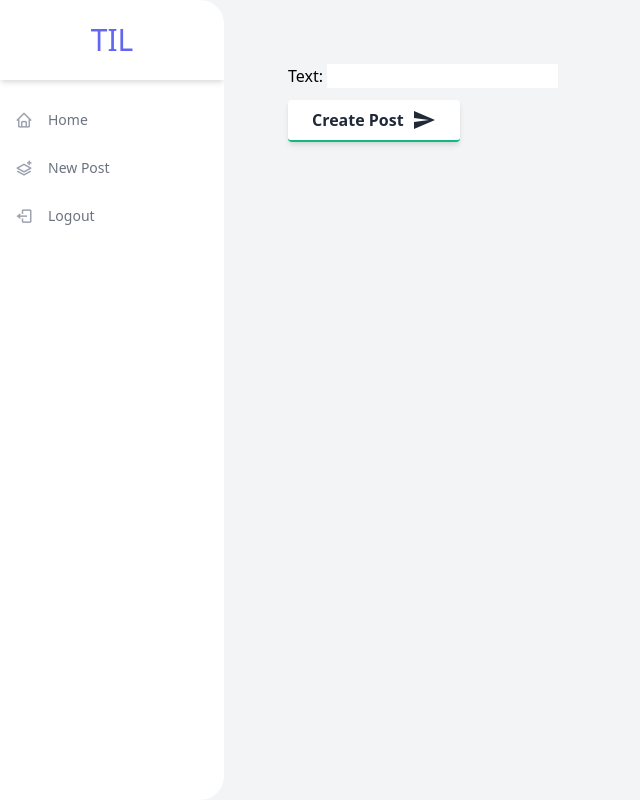
After one commit to Edipra98/django-201, a Django app: page /new/ in a window 1280 px wide. The commit adds this page. Shown: the whole page, without its empty margins (0-640 px from the left). Run offline with Django 3.2, Linux system fonts and the light colour scheme; a user stored in the database is signed in; tables that the repository leaves empty hold one stand-in row (values such as "Sample post"); some libraries are stand-ins or nearby versions.

Commit message:
Django lesson 517

```diff
--- a/feed/models.py
+++ b/feed/models.py
@@ -1,3 +1,4 @@
+from django.contrib.auth.models import User
 from django.db import models
 
 
@@ -5,5 +6,9 @@ from django.db import models
 class Post(models.Model):
 	text = models.CharField(max_length=240)
 	date = models.DateTimeField(auto_now=True)
+	author = models.ForeignKey(
+		User,
+		on_delete=models.CASCADE,
+	)
 	def __str__(self):
 		return self.text[0:100]
--- a/feed/urls.py
+++ b/feed/urls.py
@@ -5,4 +5,6 @@ app_name = "feed"
 
 urlpatterns = [
 	path("", views.HomePage.as_view(), name="index"),
+	path("<int:pk>/", views.PostDetailView.as_view(), name="detail"),
+	path("new/", views.CreateNewPost.as_view(), name="new_post"),
 ]
--- a/feed/views.py
+++ b/feed/views.py
@@ -1,6 +1,8 @@
 from typing import List
-from django.views.generic import ListView
+from django.views.generic import ListView, DetailView
+from django.views.generic.edit import CreateView
 from .models import Post
+from django.contrib.auth.mixins import LoginRequiredMixin
 
 class HomePage(ListView):
 	http_method_names = ['get']
@@ -8,3 +10,25 @@ class HomePage(ListView):
 	model = Post
 	context_object_name = "posts"
 	queryset = Post.objects.all().order_by('-id')[0:30]
+
+class PostDetailView(DetailView):
+	http_method_name = ['get']
+	template_name = "feed/detail.html"
+	model = Post
+	context_object_name = "post"
+
+class CreateNewPost(LoginRequiredMixin, CreateView):
+	model = Post
+	template_name = "feed/create.html"
+	fields = ['text']
+	success_url = "/"
+
+	def dispatch(self, request, *args, **kwargs):
+		self.request = request
+		return super().dispatch(request, *args, **kwargs)
+
+	def form_valid(self, form):
+		obj = form.save(commit=False)
+		obj.author = self.request.user
+		obj.save()
+		return super().form_valid(form)
--- /dev/null
+++ b/frontend/js/main.js
@@ -0,0 +1 @@
+console.log("Hello World")
--- /dev/null
+++ b/templates/feed/create.html
@@ -0,0 +1,20 @@
+{% extends "base.html" %}
+
+{% block title %}Create a new post{% endblock title %}
+
+{% block body %}
+	<form method="POST" action=".">
+		{% csrf_token %}
+		{{ form.as_p }}
+		<div>
+			<div class="my-3">
+				<button class="bg-white text-gray-800 font-bold rounded border-b-2 border-green-500 hover:border-green-600 hover:bg-green-500 hover:text-white shadow-md py-2 px-6 inline-flex items-center" type="submit">
+					<span class="mr-2">Create Post</span>
+					<svg xmlns="http://www.w3.org/2000/svg" width="24" height="24" viewBox="0 0 24 24">
+						<path fill="currentcolor" d="M2.01 21L23 12 2.01 3 2 10l15 2-15 2z"></path>
+					</svg>
+				</button>
+			  </div>
+		</div>
+	</form>
+{% endblock body %}
--- a/til/settings.py
+++ b/til/settings.py
@@ -161,3 +161,9 @@ AUTHENTICATION_BACKENDS = (
     "django.contrib.auth.backends.ModelBackend",
     "allauth.account.auth_backends.AuthenticationBackend"
 )
+
+STATICFILED_DIRS = [
+    os.path.join(PROJECT_DIR, "frontend/")
+]
+STATIC_ROOT = os.path.join(BASE_DIR, "static")
+STATIC_URL = "/static/"
--- a/til/templates/base.html
+++ b/til/templates/base.html
@@ -1,9 +1,11 @@
+{% load static %}
+
 <!DOCTYPE html>
 <html lang="en">
 <head>
 	<meta charset="UTF-8">
 	<meta name="viewport" content="width=device-width, initial-scale=1.0">
-	<title>{% block title %}{% endblock %}</title>
+	<title>{% block title %}Default title in here{% endblock %}</title>
 	<link href="https://unpkg.com/tailwindcss@^2/dist/tailwind.min.css" rel="stylesheet">
 	<link rel="stylesheet" href="https://unpkg.com/boxicons@2.0.7/css/boxicons.min.css" />
 </head>
@@ -22,6 +24,12 @@
 				</a>
 			</li>
 			{% if request.user.is_authenticated %}
+			<li>
+				<a href="{% url 'feed:new_post' %}" class="flex flex-row items-center h-12 transform hover:translate-x-2 transition-transform ease-in duration-200 text-gray-500 hover:text-gray-800">
+				<span class="inline-flex items-center justify-center h-12 w-12 text-lg text-gray-400"><i class="bx bx-layer-plus"></i></span>
+				<span class="text-sm font-medium">New Post</span>
+				</a>
+			</li>
 			<li>
 				<a href="{% url 'account_logout' %}" class="flex flex-row items-center h-12 transform hover:translate-x-2 transition-transform ease-in duration-200 text-gray-500 hover:text-gray-800">
 				<span class="inline-flex items-center justify-center h-12 w-12 text-lg text-gray-400"><i class="bx bx-log-out"></i></span>
@@ -43,6 +51,38 @@
 
 			{% endblock %}
 		</div>
+
+
+	{% if request.user.is_authenticated %}
+		<!-- component -->
+		<div class="flex items-center justify-center fixed left-0 bottom-0 w-full h-full bg-gray-800 bg-opacity-75 hidden js-modal">
+			<div class="bg-white rounded-lg w-1/2">
+			<div class="flex flex-col items-start p-4">
+				<div class="flex items-center w-full">
+					<div class="text-gray-900 font-medium text-lg">New Post</div>
+					<svg class="ml-auto fill-current text-gray-700 w-6 h-6 cursor-pointer" xmlns="http://www.w3.org/2000/svg" viewBox="0 0 18 18">
+						<path d="M14.53 4.53l-1.06-1.06L9 7.94 4.53 3.47 3.47 4.53 7.94 9l-4.47 4.47 1.06 1.06L9 10.06l4.47 4.47 1.06-1.06L10.06 9z"/>
+					</svg>
 				</div>
+				<hr>
+				<div class="">
+					{# TODO add ajax form #}
+				</div>
+				<hr>
+				<div class="ml-auto">
+					<button class="bg-white text-gray-800 font-bold rounded border-b-2 border-green-500 hover:border-green-600 hover:bg-green-500 hover:text-white shadow-md py-1 px-3 inline-flex items-center text-sm mt-4 js-submit" type="button">
+						<span class="mr-2">Create Post</span>
+						<svg xmlns="http://www.w3.org/2000/svg" width="24" height="24" viewBox="0 0 24 24">
+						<path fill="currentcolor" d="M2.01 21L23 12 2.01 3 2 10l15 2-15 2z"></path>
+						</svg>
+					</button>
+				</div>
+			</div>
+			</div>
+		</div>
+	{% endif %}
+</div>
+
+<script src="{% static 'js/main.js' %}"></script>
 </body>
 </html>
```
Also changed, not shown: templates/feed/detail.html (added, +8 -0 lines), templates/feed/homepage.html (+1 -25 lines), til/templates/includes/post.html (added, +30 -0 lines), feed/migrations/0003_post_author.py (added). Lines whose indentation alone changed are shown as unchanged.
